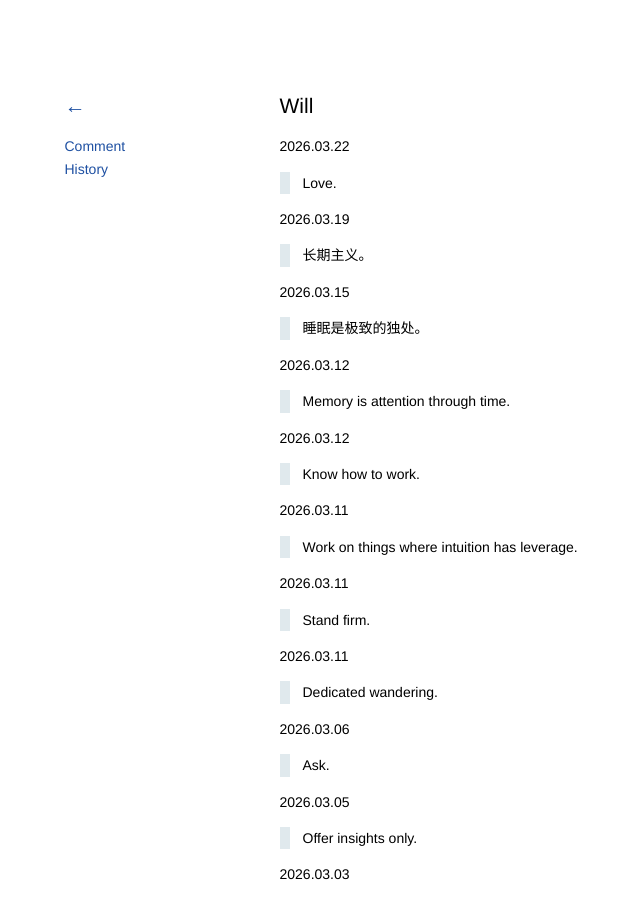
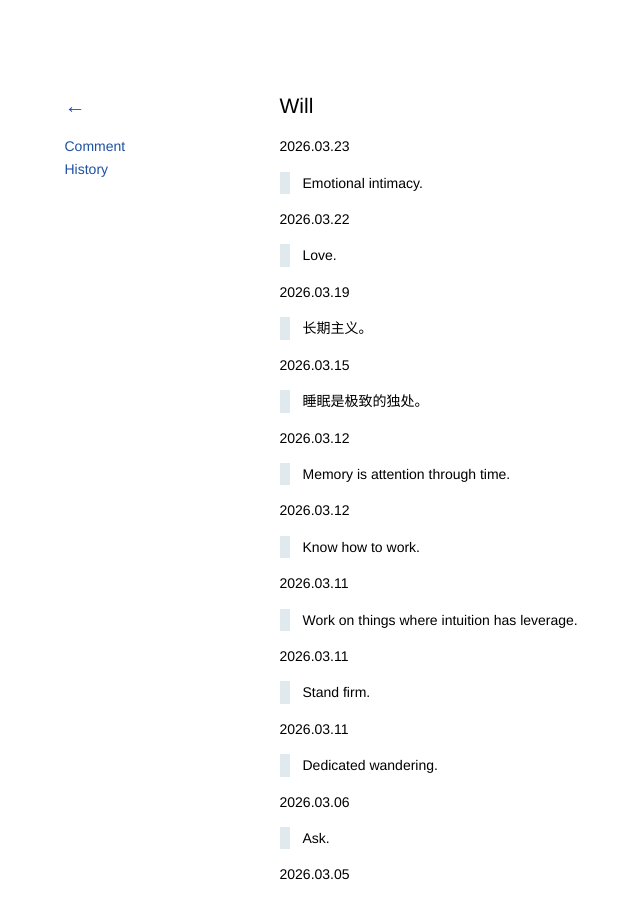
Before and after one commit to kidlj/awei, a Jekyll site: the page built from _wiki/will.md, in a window 1280 px wide and 900 px high. Shown: the whole window, without its empty margins (68-708 px from the left). Built offline with Jekyll 4.4.1, drawn with Linux system fonts in a browser that asks for light colours.

Commit message:
update will

```diff
--- a/_wiki/will.md
+++ b/_wiki/will.md
@@ -1,6 +1,10 @@
 ---
 title: Will
 ---
+
+2026.03.23
+
+> Emotional intimacy.
 
 2026.03.22
 
```
